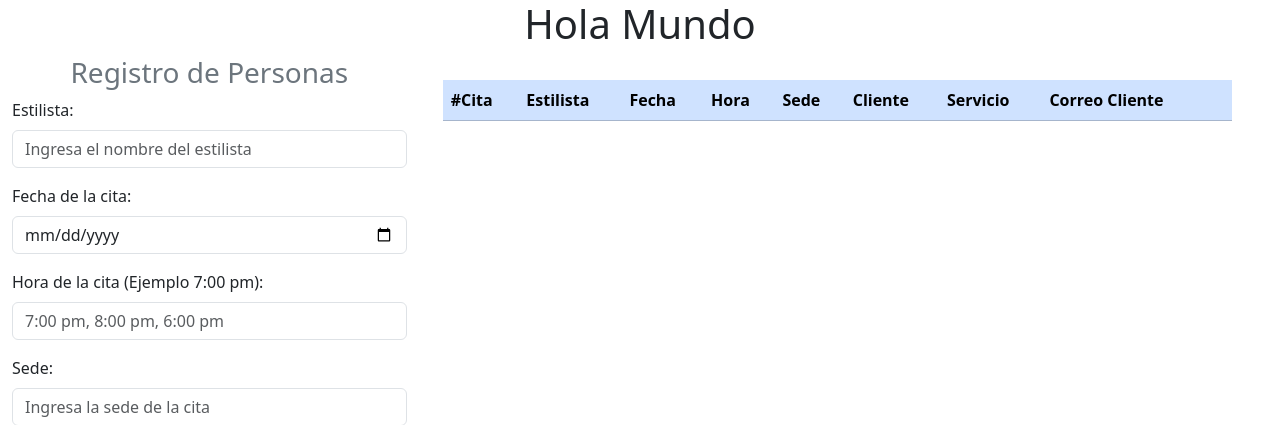
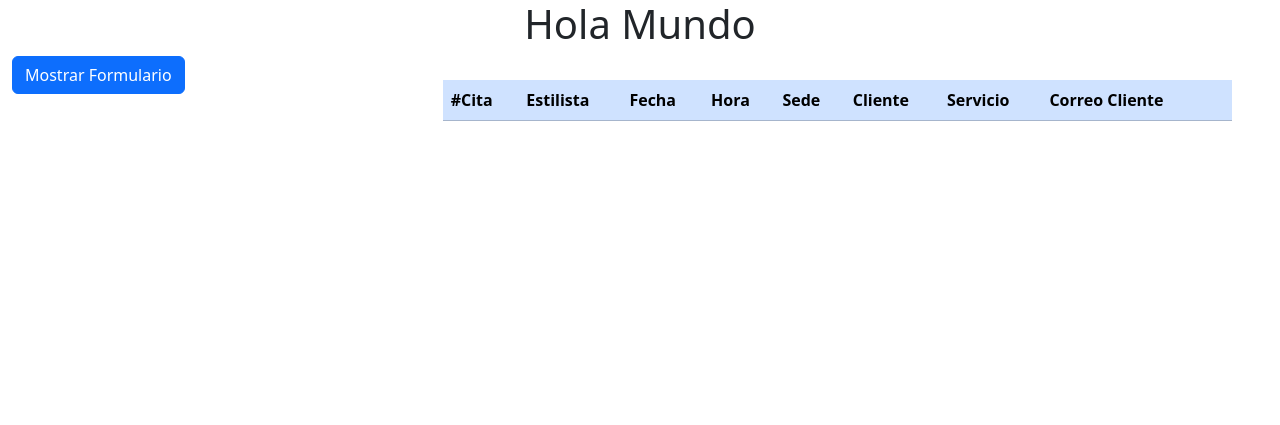
Before and after one commit to Srojas80278/AmbienteWebProyecto, a PHP site: page /php/index.php in a window 1280 px wide. Shown: the top 425 px of the page. Run offline with PHP 8.4, Linux system fonts and the light colour scheme; data that the repository does not hold is empty; some libraries are stand-ins or nearby versions.

Commit message:
JavaScript sobre citas

```diff
--- a/php/index.php
+++ b/php/index.php
@@ -18,19 +18,23 @@
 
     <div class="container-fluid row">
         <form class="col-4">
+            <button id="mostrarFormulario" class="btn btn-primary">Mostrar Formulario</button>
 
+            <div id="formularioContainer" class="col-4" style="display: none;">
                 <h3 class="text-center text-secondary">Registro de Personas</h3>
+
                 <!-- Estilista -->
                 <div class="mb-3">
                     <label for="exampleInputEmail1" class="form-label">Estilista:</label>
-                <input type="text" class="form-control" name="estilista" placeholder="Ingresa el nombre del estilista"
-                    aria-describedby="emailHelp">
+                    <input type="text" class="form-control" name="estilista"
+                        placeholder="Ingresa el nombre del estilista" aria-describedby="emailHelp">
                 </div>
 
                 <!-- Fecha de la cita -->
                 <div class="mb-3">
                     <label for="exampleInputEmail1" class="form-label">Fecha de la cita:</label>
-                <input type="date" class="form-control" name="fechaCita" id="fechaCita" aria-describedby="emailHelp">
+                    <input type="date" class="form-control" name="fechaCita" id="fechaCita"
+                        aria-describedby="emailHelp">
                 </div>
 
                 <!-- Hora de la cita -->
@@ -68,7 +72,10 @@
                         aria-describedby="emailHelp">
                 </div>
                 <button type="submit" class="btn btn-primary" name="btnregistrar" value="ok">Registrar Cita</button>
+                <button id="ocultarFormulario" class="btn btn-secondary">Cancelar Formulario de Cita</button>
         </form>
+
+    </div>
 
     <!-- Div derecho --> <!-- p-4: Darle padding de 4 -->
     <div class="col-8 p-4">
@@ -152,6 +159,27 @@
         fechaInput.min = fechaMinima;
     </script>
 
+    <script>
+        document.getElementById('mostrarFormulario').addEventListener('click', function (event) {
+            event.preventDefault(); // Evitar la acción por defecto (recarga de la página)
+            var formularioContainer = document.getElementById('formularioContainer');
+            formularioContainer.style.display = 'block'; // Muestra el formulario
+        });
+    </script>
+
+    <script>
+        document.getElementById('mostrarFormulario').addEventListener('click', function () {
+            var formularioContainer = document.getElementById('formularioContainer');
+            formularioContainer.style.display = 'block'; // Muestra el formulario
+        });
+
+        document.getElementById('ocultarFormulario').addEventListener('click', function () {
+            var formularioContainer = document.getElementById('formularioContainer');
+            formularioContainer.style.display = 'none'; // Oculta el formulario
+        });
+    </script>
+
+
 </body>
 
 </html>
```
Lines whose indentation alone changed are shown as unchanged.
